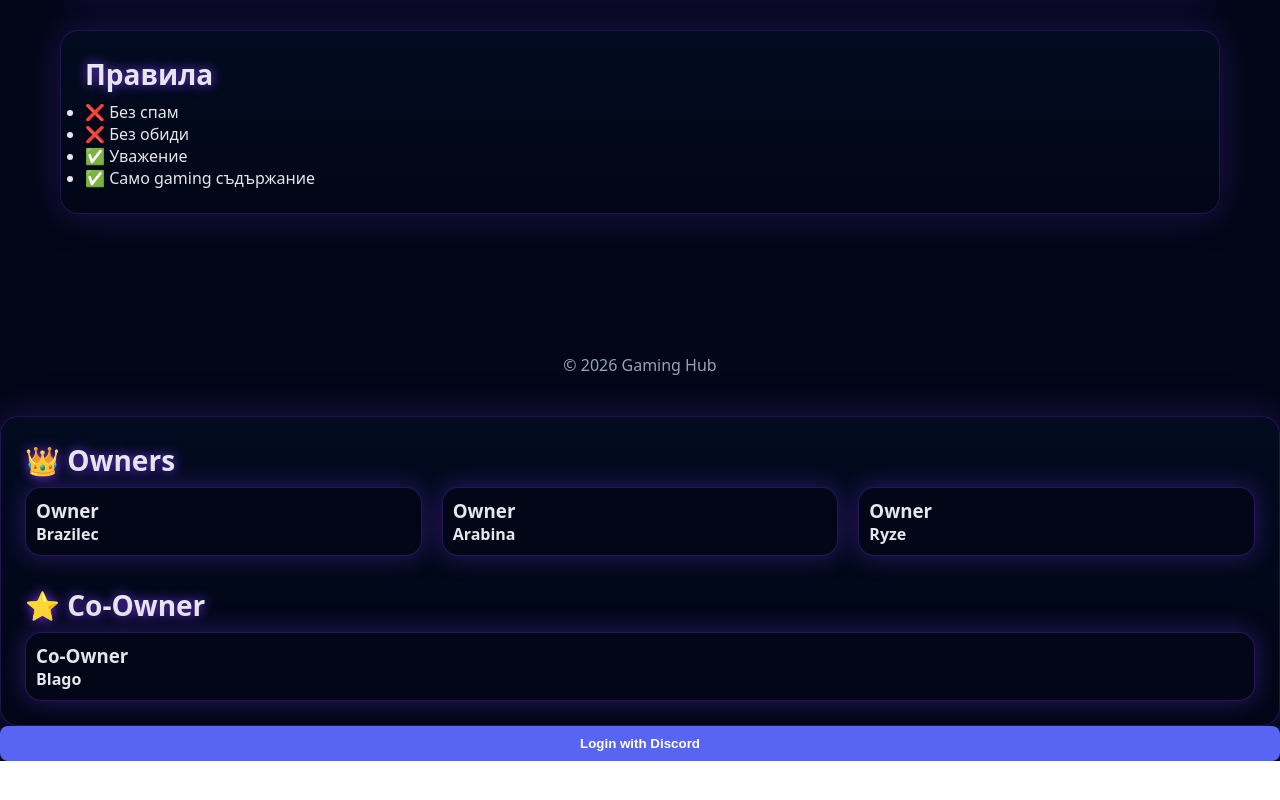
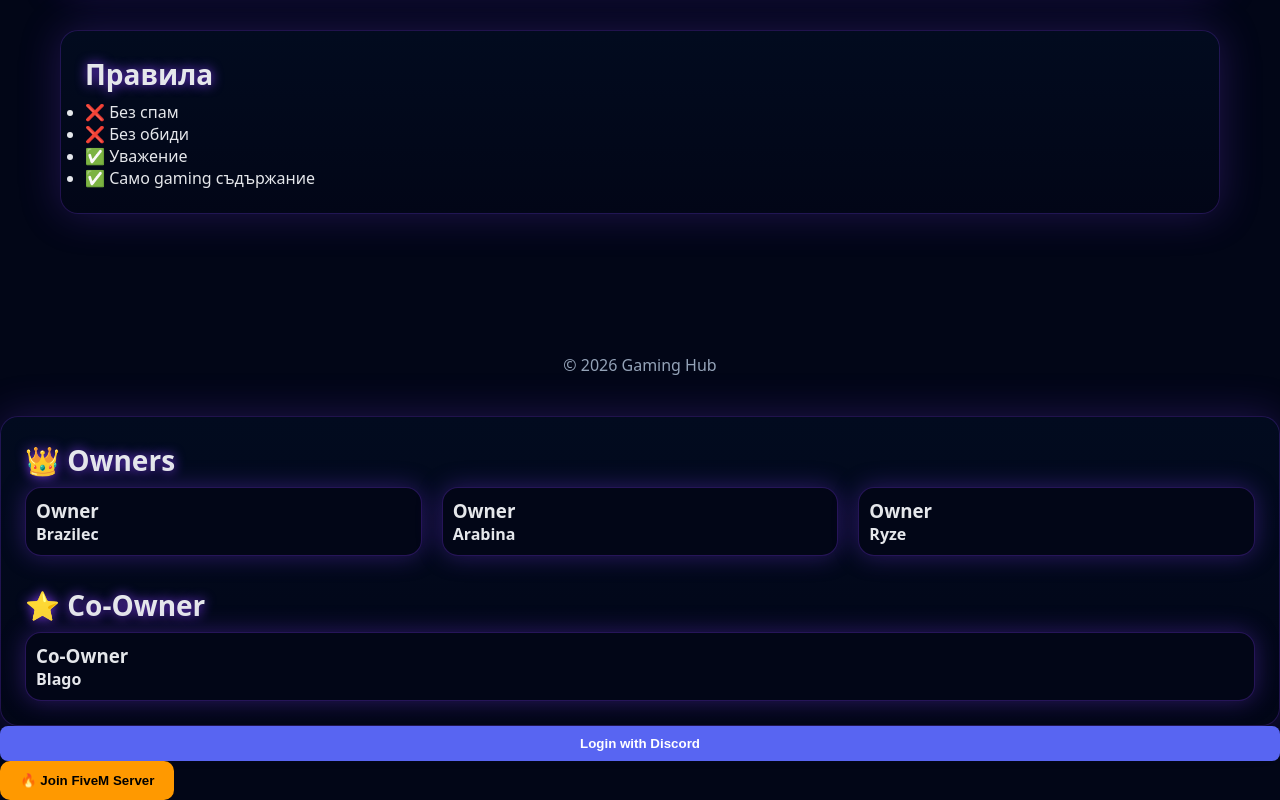
Before and after one commit to Vasil663/vasil663.github.io, a plain HTML site: page index.html in a window 1280 px wide. Shown: the part 2854-3654 px from the top of the page. Before the commit the page ends 3615 px from the top, so only its background shows below. Drawn offline with Linux system fonts and the light colour scheme.

Commit message:
Update index.html

```diff
--- a/index.html
+++ b/index.html
@@ -183,3 +183,8 @@ function discordLogin(){
   location.reload();
 }
 </script>
+<a href="fivem://connect/123.45.67.89:30120">
+  <button style="background:#ff9900;padding:12px 20px;border:none;border-radius:10px;font-weight:bold;cursor:pointer;">
+    🔥 Join FiveM Server
+  </button>
+</a>
```
